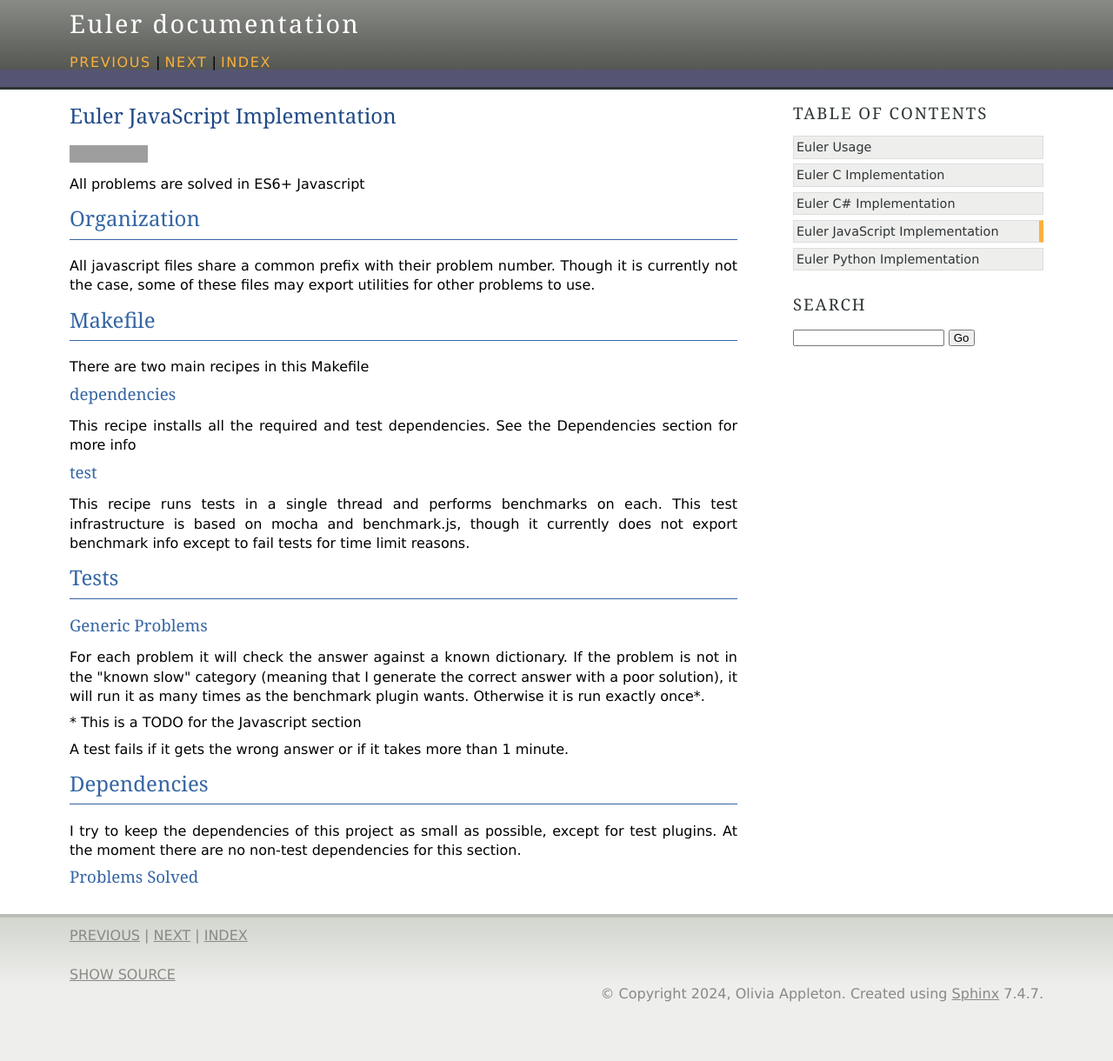
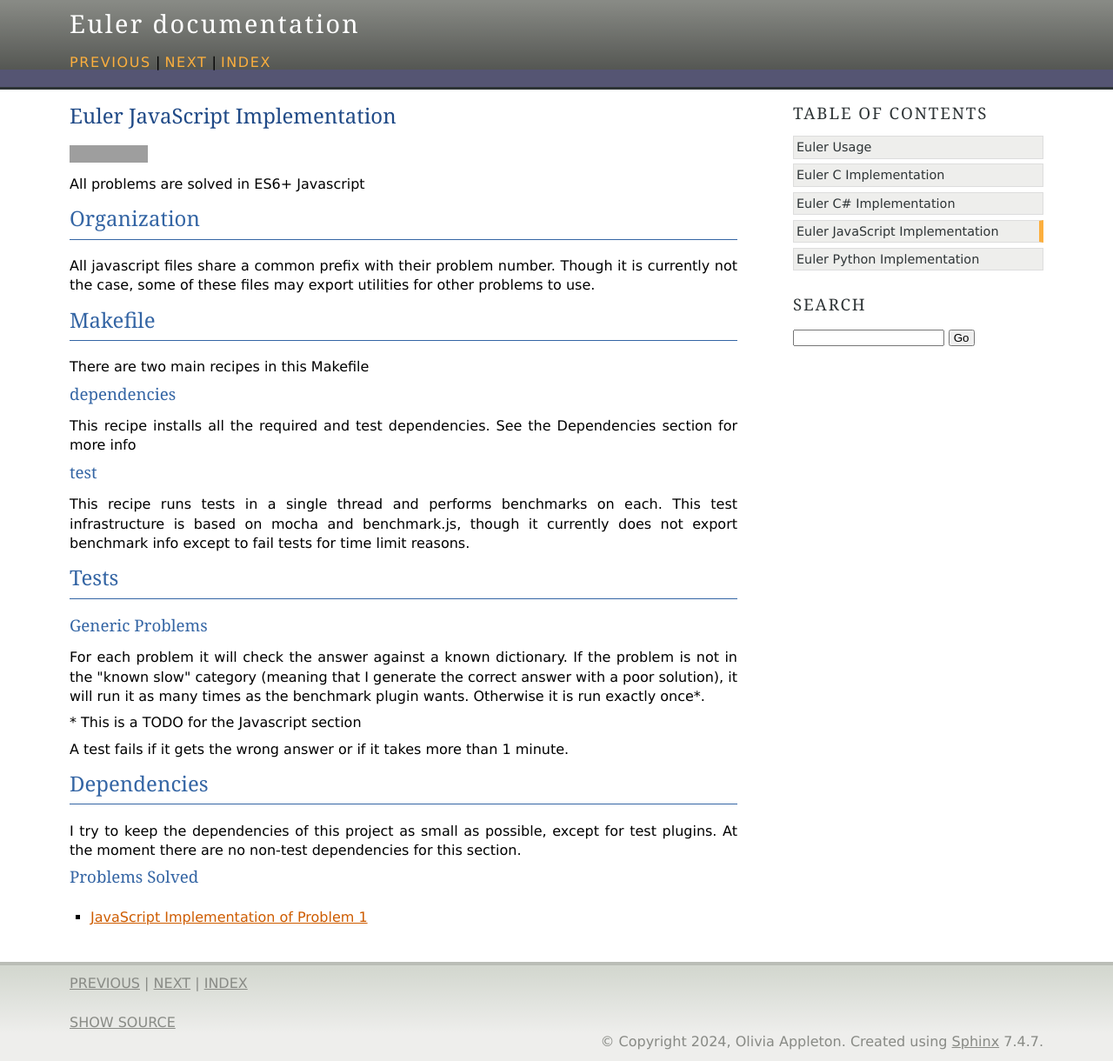
Before and after one commit to LivInTheLookingGlass/Euler, a Sphinx documentation site: the page built from docs/javascript.rst, in a window 1280 px wide. Shown: the whole page at 87% size. Built offline with Sphinx 7.4.7, drawn with Linux system fonts in a browser that asks for light colours; before the commit the page ends 1164 px from its top, so only the background shows below that; grey boxes are pictures that could not be loaded.

Commit message:
Try to build c, javascript docs

```diff
--- a/docs/c.rst
+++ b/docs/c.rst
@@ -10,3 +10,5 @@
 
 .. toctree::
    :maxdepth: 1
+
+   c/p0001.rst
--- a/docs/conf.py
+++ b/docs/conf.py
@@ -27,13 +27,13 @@
     'sphinx.ext.inheritance_diagram',
     'sphinx.ext.mathjax',
     'sphinx.ext.todo',
-    # 'sphinx-c-autodoc',
+    'sphinx-c-autodoc',
     # 'breathe',
     # 'javasphinx',
     # 'sphinx-autodoc-typehints',
     # 'sphinx-git',
     # 'sphinx-pyreverse',
-    # 'sphinxcontrib-autojs',
+    'sphinxcontrib-autojs',
     # 'sphinx-csharp',
 ]
 
--- a/docs/javascript.rst
+++ b/docs/javascript.rst
@@ -10,3 +10,5 @@
 
 .. toctree::
    :maxdepth: 1
+
+   javascript/p0001.rst
--- /dev/null
+++ b/docs/javascript/p0001.rst
@@ -0,0 +1,6 @@
+JavaScript Implementation of Problem 1
+======================================
+
+View source code `here on GitHub! <https://github.com/LivInTheLookingGlass/Euler/blob/master/javascript/p0001.js>`_
+
+.. autojs:: ../javascript/p0001.js
--- a/docs/requirements.txt
+++ b/docs/requirements.txt
@@ -1,3 +1,6 @@
 sphinx
 sphinx-rtd-theme
 sphinx-git
+sphinxcontrib-autojs
+sphinx-c-autodoc
+beautifulsoup4
```
Also changed, not shown: docs/c/p0001.rst (added, +8 -0 lines), 2 other files.
